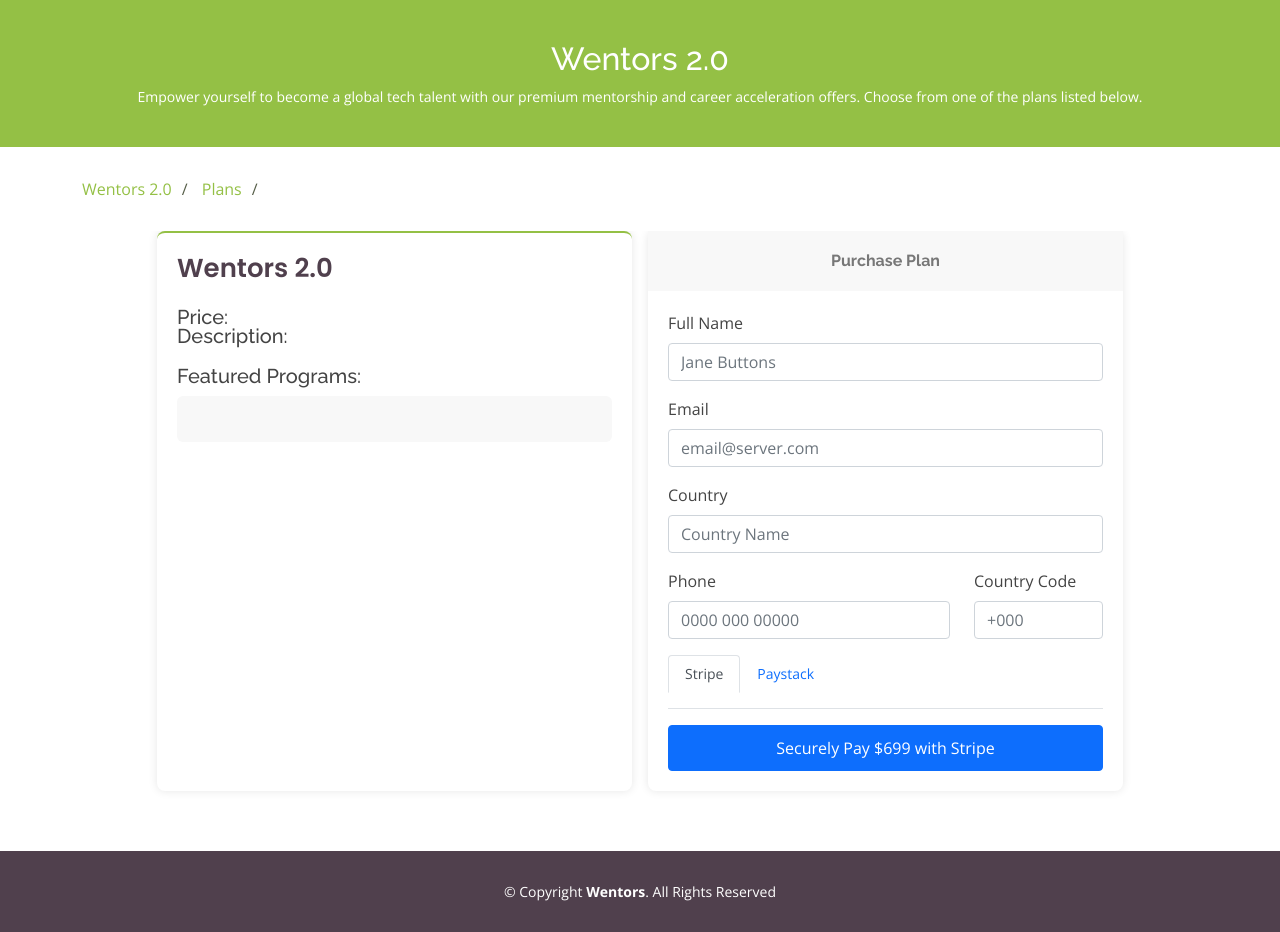
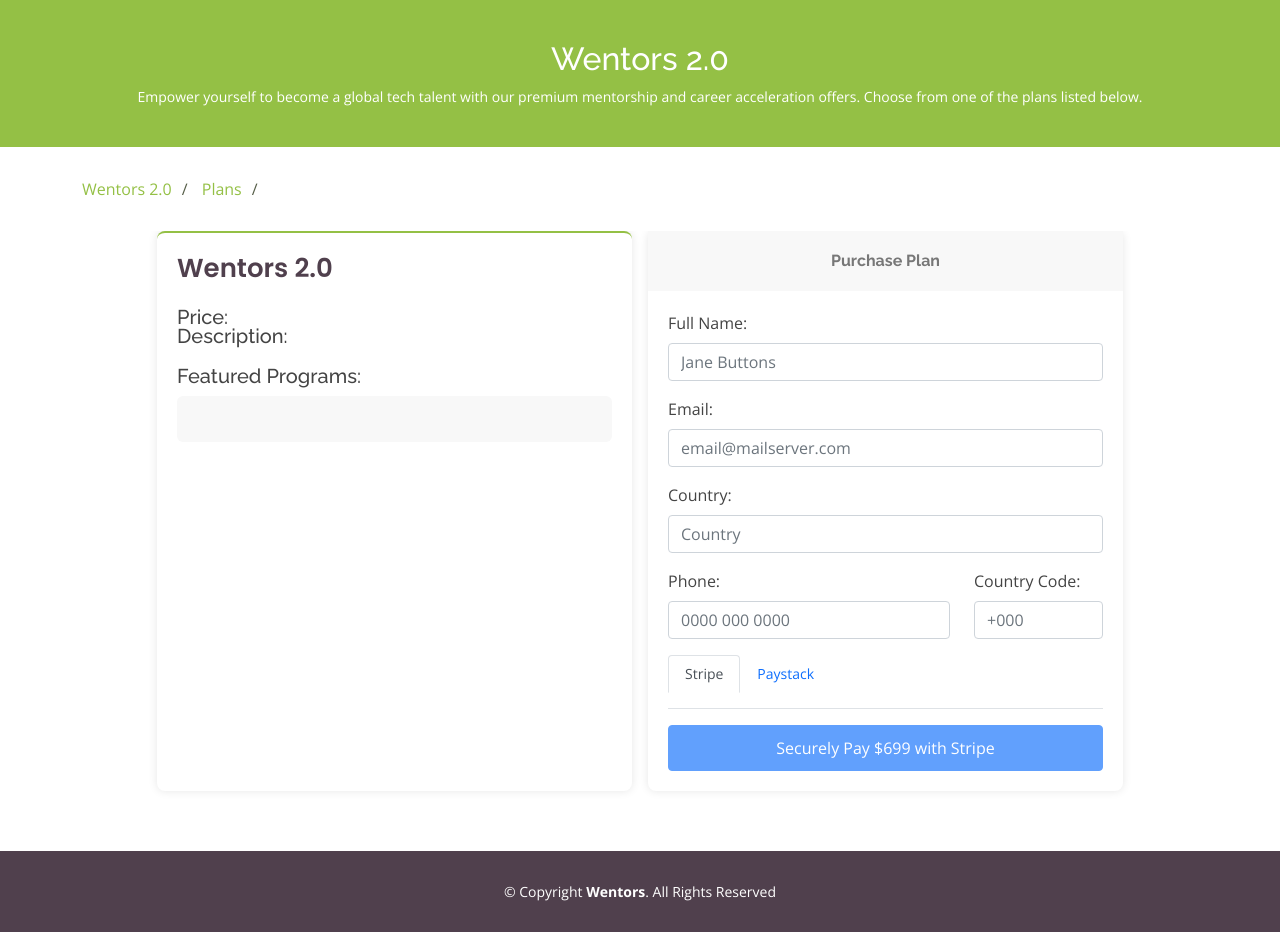
Before and after one commit to wentors/wentors2.0, a Django app: template project/templates/main/make_payment.html in a window 1280 px wide. Run offline with Django 5.2, Linux system fonts and the light colour scheme; the template is opened without the code that fills it: values that come from a table or form of the project are taken from there, others are empty; some libraries are stand-ins or nearby versions.

Commit message:
non empty validation for subscription form fields

```diff
--- /dev/null
+++ b/main/forms.py
@@ -0,0 +1,40 @@
+from django import forms
+
+from crispy_forms.helper import FormHelper
+from crispy_forms.layout import Layout, Div, Field
+# from crispy_bootstrap5.bootstrap5 import FloatingField
+
+class SubscriptionForm(forms.Form):
+    fullname = forms.CharField(label="Full Name", max_length=50, help_text='required')
+    email = forms.EmailField(label="Email", help_text='required')
+    country = forms.CharField(label="Country", max_length=50, help_text='required')
+    phonenumber = forms.CharField(label="Phone Number", help_text='required')
+    countrycode = forms.CharField(label="Country Code", max_length=5, help_text='required')
+    payment_method = forms.CharField(label="stripe/paystack", max_length=20)
+    helper = FormHelper()
+
+    def __init__(self, *args, **kwargs):
+        super(SubscriptionForm, self).__init__(*args, **kwargs)
+        self.fields['fullname'].widget = forms.TextInput(attrs={
+            'id': 'fullname',
+            'class': 'form-control',
+            'placeholder': 'Jane Buttons'})
+        self.fields['email'].widget = forms.EmailInput(attrs={
+            'id': 'email',
+            'class': 'form-control',
+            'placeholder': 'email@mailserver.com'})
+        self.fields['country'].widget = forms.TextInput(attrs={
+            'id': 'country',
+            'class': 'form-control',
+            'placeholder': 'Country'})
+        self.fields['phonenumber'].widget = forms.TextInput(attrs={
+            'id': 'phonenumber',
+            'class': 'form-control',
+            'placeholder': '0000 000 0000'})
+        self.fields['countrycode'].widget = forms.TextInput(attrs={
+            'id': 'countrycode',
+            'class': 'form-control',
+            'placeholder': '+000'})
+        self.fields['payment_method'].widget = forms.HiddenInput(attrs={
+            'id': 'payment_method'
+        })
--- a/project/templates/main/make_payment.html
+++ b/project/templates/main/make_payment.html
@@ -52,29 +52,33 @@
          <h3 class="text-center">Purchase Plan</h3>
 
          <!-- Credit Card Form -->
-         <form>
-             <div class="mb-3">
-                 <label for="fullname" class="form-label">Full Name </label>
-                 <input name="fullname" type="text" class="form-control" id="fullname" placeholder="Jane Buttons">
+         <form action="/process-payment/" method="post">
+              <div class="mb-3">
+                 <label for={{form.fullname.id_for_label}} class="form-label">Full Name:</label>
+                  <!--<input name="fullname" type="text" class="form-control" id="fullname" placeholder="Jane Buttons"> -->
+                  {{form.fullname}}
              </div>
-             <div class="mb-3">
-                 <label for="email" class="form-label">Email </label>
-                 <input type="text" name="email" class="form-control" id="email" placeholder="email@server.com">
+            <div class="mb-3">
+                 <label for="{{form.email.id_for_label}}" class="form-label">Email:</label>
+                 {{form.email}}
+                 <!-- <input type="text" name="email" class="form-control" id="email" placeholder="email@server.com"> -->
              </div>
-             <div class="mb-3">
-               <label for="country" class="form-label">Country </label>
-               <input type="text" name="country" class="form-control" id="country" placeholder="Country Name">
+              <div class="mb-3">
+               <label for="{{form.country.id_for_label}}" class="form-label">Country:</label>
+               {{form.country}}
             </div>
              <div class="row">
                  <div class="col-md-8 mb-3">
-                     <label for="phonenumber" class="form-label">Phone</label>
-                     <input type="text" name="phonenumber" class="form-control" id="phonenumber" placeholder="0000 000 00000">
-                 </div>
+                     <label for="{{form.phonenumber.id_for_label}}" class="form-label">Phone:</label>
+                     {{form.phonenumber}}
+                </div>
                  <div class="col-md-4 mb-3">
-                     <label for="countrycode" class="form-label">Country Code</label>
-                     <input type="text" name="countrycode" class="form-control" id="countrycode" placeholder="+000">
+                     <label for="{{form.countrycode.id_for_label}}" class="form-label">Country Code:</label>
+                     {{form.countrycode}}
                  </div>
              </div>
+
+             {{form.payment_method}}
              <!-- Payment Method Tabs -->
              <ul class="nav nav-tabs" id="paymentTab" role="tablist">
                <li class="nav-item" role="presentation">
@@ -90,12 +94,12 @@
 
                <!-- Stripe Tab -->
                <div class="tab-pane fade show active" id="stripe" role="tabpanel" aria-labelledby="stripe-tab">
-                  <button type="button" class="btn btn-primary btn-pay" data-bs-toggle="modal" data-bs-target="#stripeModal" onclick="showStripeModal()">Securely Pay $699 with Stripe</button>
+                  <button id="stripePayButton" type="button" class="btn btn-primary btn-pay" disabled data-bs-toggle="modal" data-bs-target="#stripeModal" onclick="showStripeModal()">Securely Pay $699 with Stripe</button>
               </div>
 
               <!-- Paystack Tab -->
               <div class="tab-pane fade" id="paystack" role="tabpanel" aria-labelledby="paystack-tab">
-                  <button type="button" class="btn btn-paystack btn-pay" data-bs-toggle="modal" data-bs-target="#paystackModal" onclick="showPaystackModal()">Securely Pay $699 with Paystack</button>
+                  <button id="paystackPayButton" type="button" class="btn btn-paystack btn-pay" disabled data-bs-toggle="modal" data-bs-target="#paystackModal" onclick="showPaystackModal()">Securely Pay $699 with Paystack</button>
               </div>
            </div>
          </form>
@@ -155,6 +159,7 @@
          var country = document.getElementById('country').value;
          var phonenumber = document.getElementById('phonenumber').value;
          var countrycode = document.getElementById('countrycode').value;
+         document.getElementById('payment_method') = "stripe"
 
          // Create modal content for Stripe
          var modalContent = `
@@ -162,6 +167,7 @@
             <p><strong>Email:</strong> ${email}</p>
             <p><strong>Country:</strong> ${country}</p>
             <p><strong>Phone Number:</strong> (${countrycode})${phonenumber}</p>
+            <p><strong>Payment Method:</strong> Stripe </p>
          `;
          document.getElementById('stripeModalBody').innerHTML = modalContent;
       }
@@ -174,6 +180,7 @@
          var country = document.getElementById('country').value;
          var phonenumber = document.getElementById('phonenumber').value;
          var countrycode = document.getElementById('countrycode').value;
+         document.getElementById('payment_method') = "paystack"
 
          // Create modal content for Stripe
          var modalContent = `
@@ -181,8 +188,35 @@
             <p><strong>Email:</strong> ${email}</p>
             <p><strong>Country:</strong> ${country}</p>
             <p><strong>Phone Number:</strong> (${countrycode})${phonenumber}</p>
+            <p><strong>Payment Method:</strong> Paystack</p>
          `;
          document.getElementById('paystackModalBody').innerHTML = modalContent;
       }
-   </script>
+
+
+    function checkFormFields() {
+         var fullname = document.getElementById('fullname').value;
+         var email = document.getElementById('email').value;
+         var country = document.getElementById('country').value;
+         var phonenumber = document.getElementById('phonenumber').value;
+         var countrycode = document.getElementById('countrycode').value;
+
+        // Check if all fields are filled
+        if (fullname && email && country && phonenumber && countrycode) {
+            document.getElementById('stripePayButton').disabled = false;
+            document.getElementById('paystackPayButton').disabled = false;
+        } else {
+            document.getElementById('stripePayButton').disabled = true;
+            document.getElementById('paystackPayButton').disabled = true;
+        }
+    }
+
+// Add event listeners to form fields
+    document.getElementById('fullname').addEventListener('input', checkFormFields);
+    document.getElementById('email').addEventListener('input', checkFormFields);
+    document.getElementById('country').addEventListener('input', checkFormFields);
+    document.getElementById('phonenumber').addEventListener('input', checkFormFields);
+    document.getElementById('countrycode').addEventListener('input', checkFormFields);
+
+</script>
 {% endblock %}
```
Also changed, not shown: main/views.py (+7 -0 lines), project/settings/base.py (+7 -0 lines).
